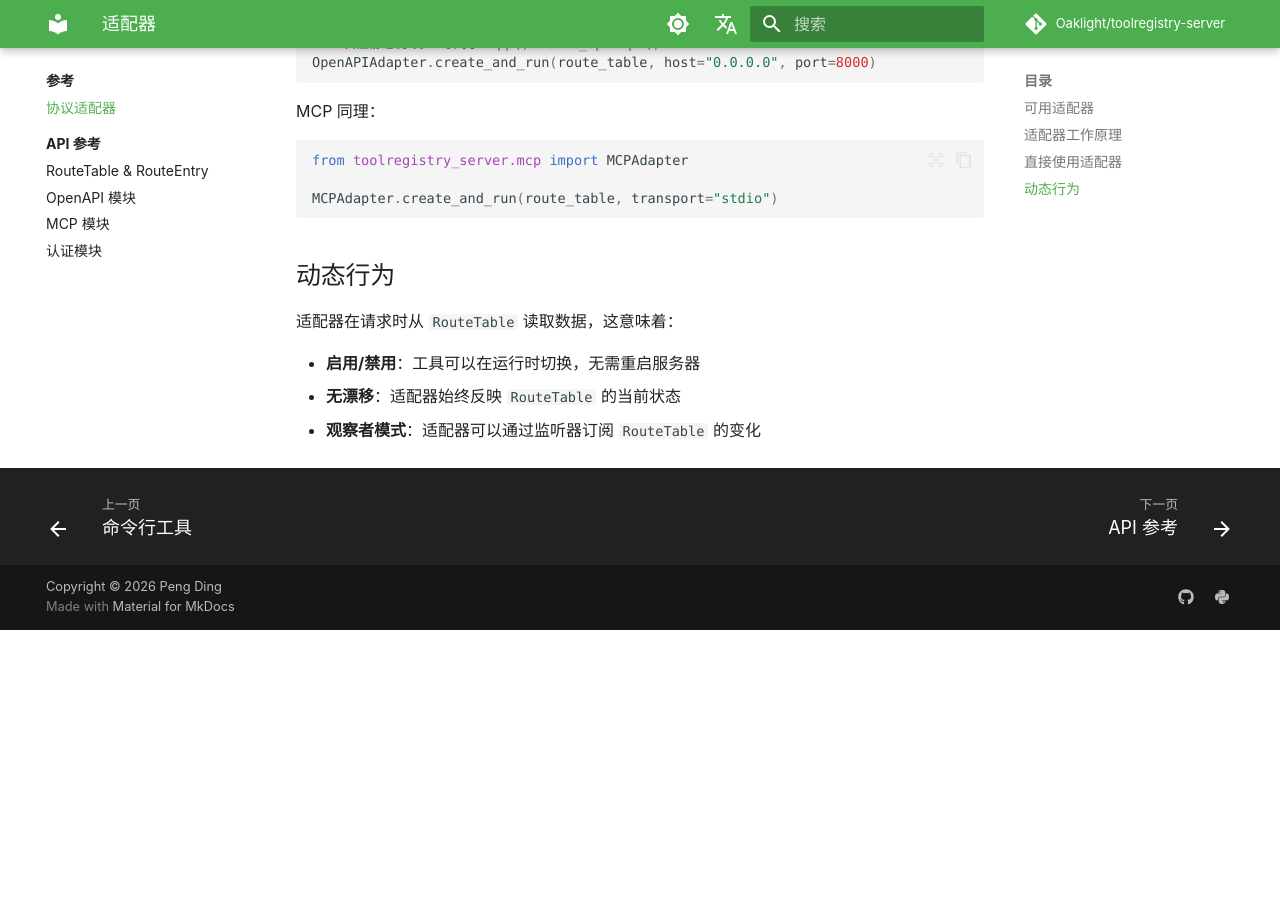
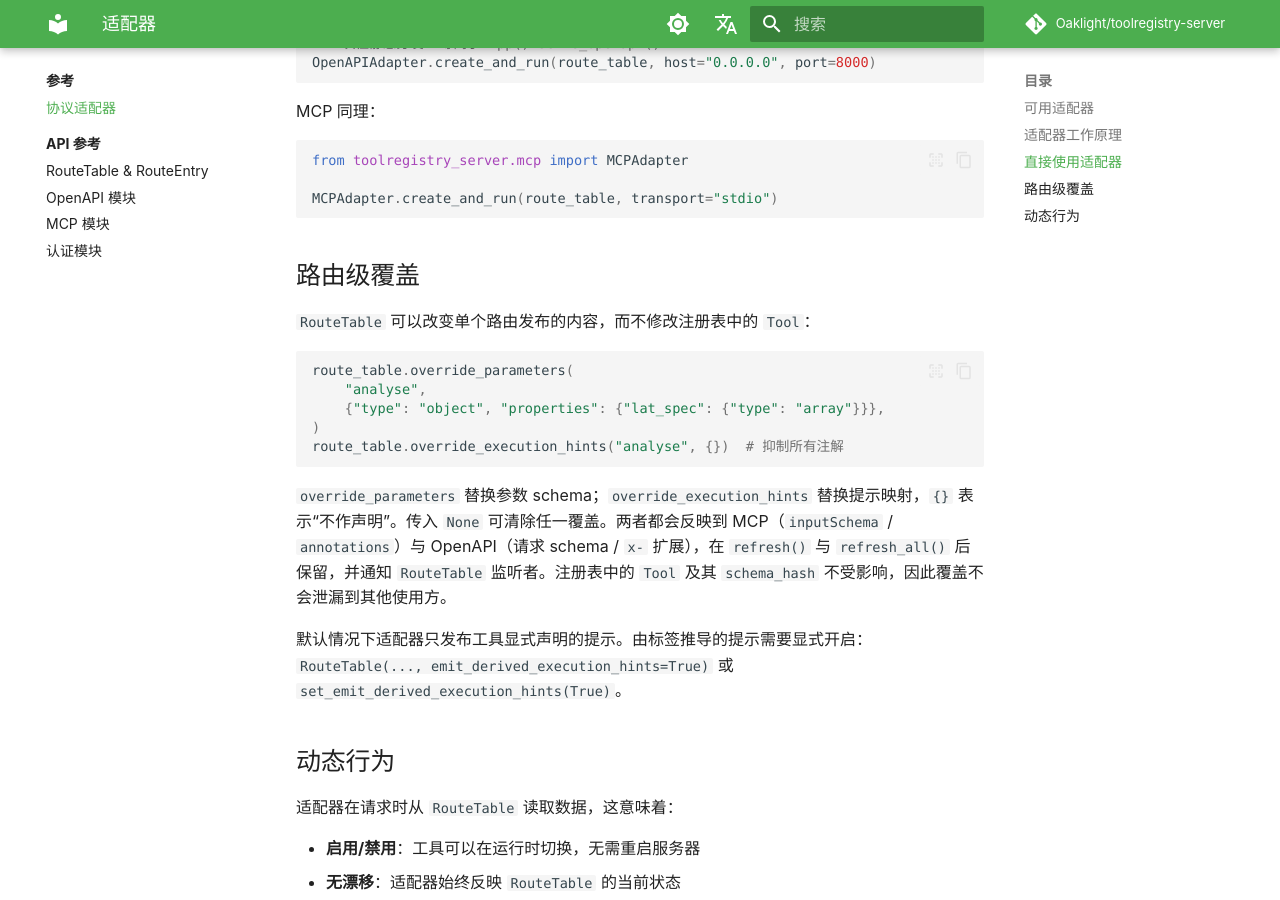
Before and after one commit to Oaklight/toolregistry-server, an MkDocs documentation site: the page built from docs/reference/adapters.md, in a window 1280 px wide and 900 px high, scrolled down 1424 px. Built offline with MkDocs 1.6.1 and Material for MkDocs 9.7.7, drawn with Linux system fonts in a browser that asks for light colours; some web fonts are replaced; comment, search, counter and statistics services are not loaded; before the commit the page ends 2054 px from its top, so only the background shows below that.

Commit message:
docs: 路由级覆盖与默认只发布显式提示

````diff
--- a/docs/reference/adapters.md
+++ b/docs/reference/adapters.md
@@ -59,6 +59,22 @@ from toolregistry_server.mcp import MCPAdapter
 MCPAdapter.create_and_run(route_table, transport="stdio")
 ```
 
+## 路由级覆盖
+
+`RouteTable` 可以改变单个路由发布的内容，而不修改注册表中的 `Tool`：
+
+```python
+route_table.override_parameters(
+    "analyse",
+    {"type": "object", "properties": {"lat_spec": {"type": "array"}}},
+)
+route_table.override_execution_hints("analyse", {})  # 抑制所有注解
+```
+
+`override_parameters` 替换参数 schema；`override_execution_hints` 替换提示映射，`{}` 表示“不作声明”。传入 `None` 可清除任一覆盖。两者都会反映到 MCP（`inputSchema` / `annotations`）与 OpenAPI（请求 schema / `x-` 扩展），在 `refresh()` 与 `refresh_all()` 后保留，并通知 `RouteTable` 监听者。注册表中的 `Tool` 及其 `schema_hash` 不受影响，因此覆盖不会泄漏到其他使用方。
+
+默认情况下适配器只发布工具显式声明的提示。由标签推导的提示需要显式开启：`RouteTable(..., emit_derived_execution_hints=True)` 或 `set_emit_derived_execution_hints(True)`。
+
 ## 动态行为
 
 适配器在请求时从 `RouteTable` 读取数据，这意味着：
````
Also changed, not shown: docs/changelog.md (+11 -2 lines), docs/guides/mcp.md (+2 -2 lines), docs/guides/openapi.md (+2 -2 lines).
